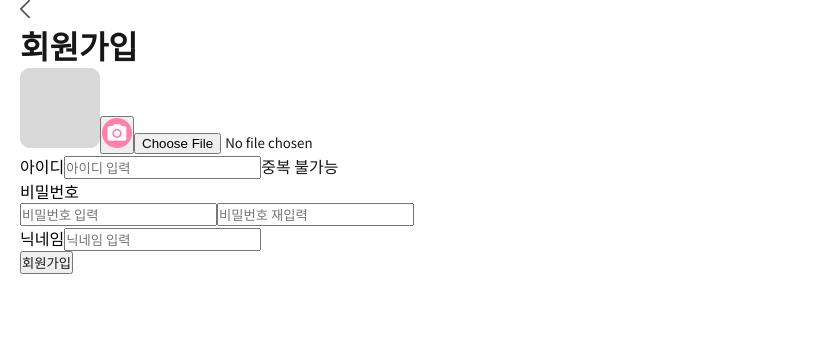
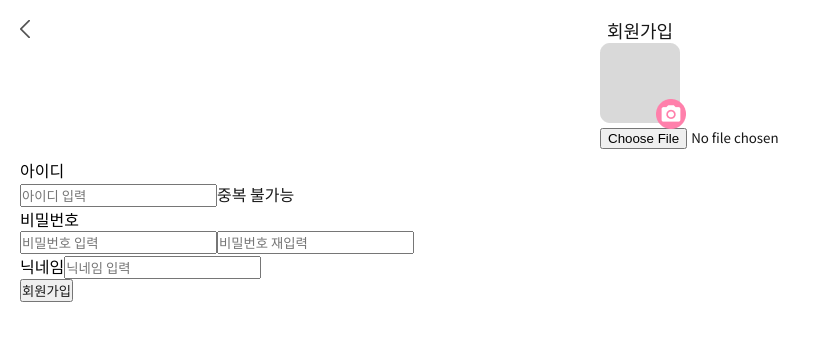
Before and after one commit to jyg12288/animal_project, a React (Create React App) app: page /registration in a window 1280 px wide. Shown: the top 340 px of the page, without its empty margins (0-821 px from the left). Built offline with nearby package versions, Linux system fonts and the light colour scheme.

Commit message:
Modify Home.js

```diff
--- a/src/pages/Registration.js
+++ b/src/pages/Registration.js
@@ -38,6 +38,7 @@ function Registration() {
           <form onSubmit={handleSubmit(submitForm)} className={styles.items}>
             <div className={styles.item}>
               <label htmlFor="id">아이디</label>
+              <div>
                 <input
                   type="text"
                   placeholder="아이디 입력"
@@ -60,6 +61,7 @@ function Registration() {
                 {errors.id && (
                   <span className={styles.error_msg}>{errors.id.message}</span>
                 )}
+              </div>
             </div>
             <div className={styles.item}>
               <label htmlFor="id">비밀번호</label>
--- a/src/pages/Registration.module.css
+++ b/src/pages/Registration.module.css
@@ -0,0 +1,38 @@
+.header {
+  position: relative;
+  text-align: center;
+}
+
+.header__previous_icon {
+  width: 10px;
+  position: absolute;
+  left: 0;
+  height: 18px;
+  margin-top: 20px;
+}
+
+.header__title {
+  font-size: 18px;
+  font-weight: normal;
+  padding-top: 17px;
+}
+
+.registration__profile {
+  position: relative;
+  width: 80px;
+  height: 80px;
+  left: 50%;
+  transform: translateX(-50%);
+  margin-bottom: 35px;
+}
+
+.registration__profile > button {
+  position: absolute;
+  bottom: -6px;
+  right: -6px;
+  background-color: transparent;
+  border-style: none;
+  width: 30px;
+  height: 30px;
+  border-radius: 50%;
+}
```
Also changed, not shown: src/pages/Home.js (+12 -3 lines). Lines whose indentation alone changed are shown as unchanged.
